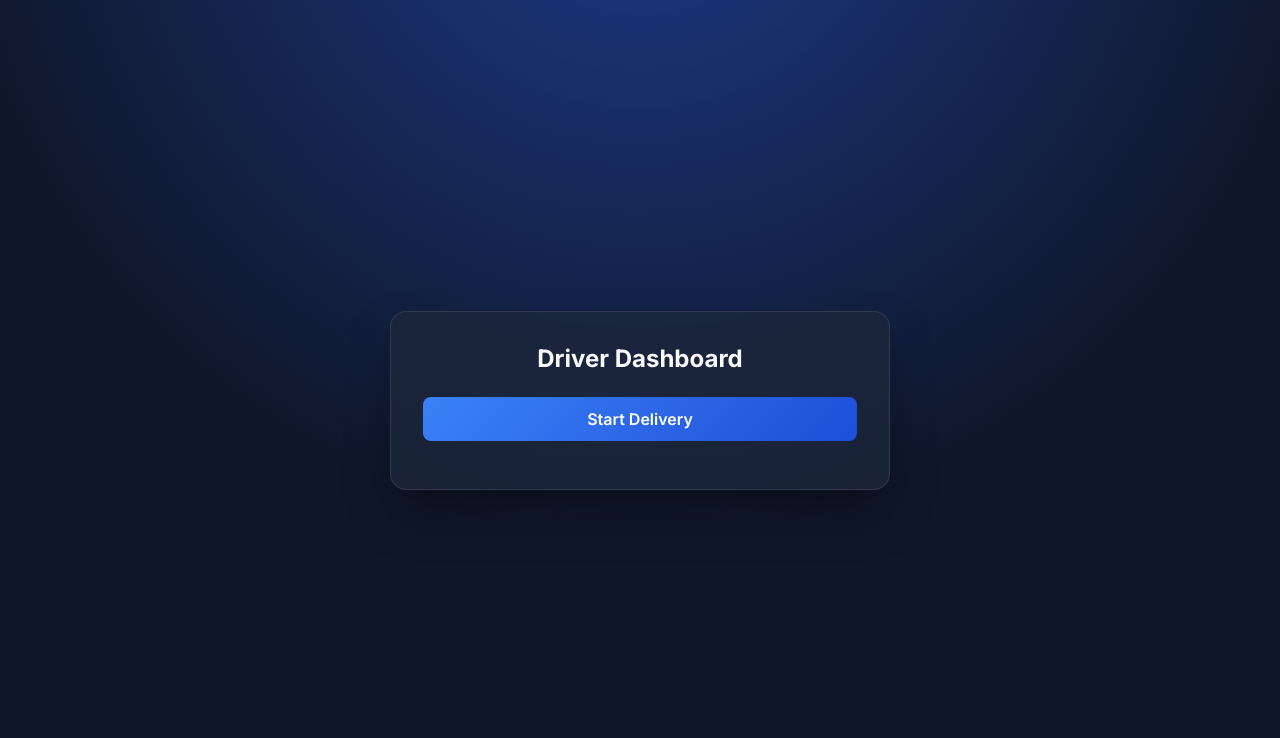
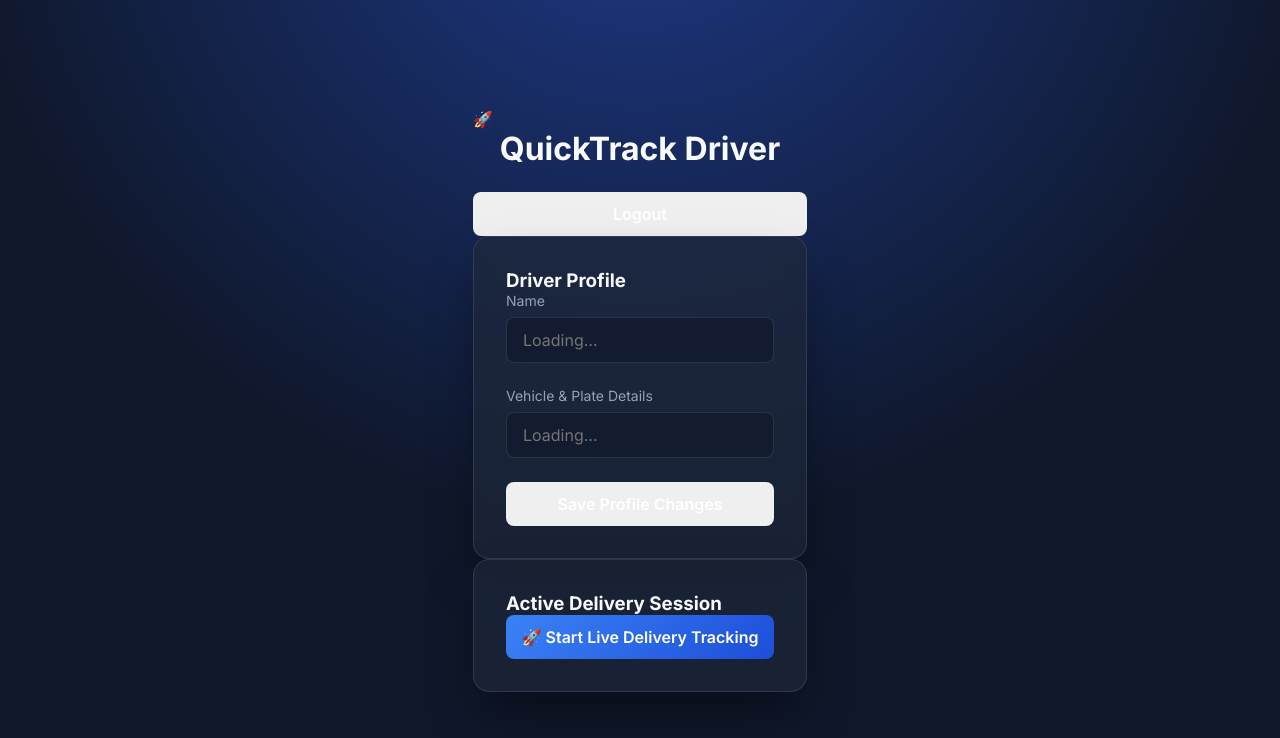
Before and after one commit to s225784318-Vaibhavkumar/QuickTrack_Delivery-Webapp, a website: page public/driver-dashboard.html in a window 1280 px wide. Drawn offline with nearby package versions, Linux system fonts and the light colour scheme; sample sign-in values are in the browser's storage.

Commit message:
updated driver portal

```diff
--- a/public/driver-dashboard.html
+++ b/public/driver-dashboard.html
@@ -5,27 +5,71 @@
     <meta name="viewport" content="width=device-width, initial-scale=1.0">
     <title>QuickTrack - Driver Dashboard</title>
     <link rel="stylesheet" href="/css/style.css">
+    <link href="https://fonts.googleapis.com/css2?family=Inter:wght@300;400;500;600;700&display=swap" rel="stylesheet">
 </head>
-<body>
-    <div class="glass-panel dashboard-container" style="max-width: 500px;">
-        <h2>Driver Dashboard</h2>
+<body class="dark-theme">
+    <!-- WebSocket Connection Status Banner -->
+    <div id="connBanner" class="connection-banner hidden">
+        <span id="connBannerText">⚠️ Connection interrupted. Reconnecting...</span>
+    </div>
 
-        <div id="controls">
-            <button id="startBtn" class="btn btn-primary" style="margin-bottom: 1rem;">Start Delivery</button>
-            <button id="stopBtn" class="btn btn-danger hidden">Complete Delivery</button>
-        </div>
+    <div class="dashboard-wrapper">
+        <header class="app-header">
+            <div class="logo">
+                <span class="icon">🚀</span>
+                <h1>QuickTrack <span class="badge">Driver</span></h1>
+            </div>
+            <button id="logoutBtn" class="btn btn-secondary btn-sm">Logout</button>
+        </header>
 
-        <div id="statusArea" class="hidden" style="margin-top: 1.5rem; text-align: center;">
-            <p>Status: <span class="status-badge" id="statusBadge">Active</span></p>
-            <p style="margin-top: 0.5rem; font-size: 0.875rem; color: var(--text-muted);">
-                Session ID: <span id="sessionDisplay"></span><br>
-                <span style="color: var(--success);">Broadcasting Location...</span>
-            </p>
-            <div style="margin-top: 1rem; padding: 1rem; background: rgba(0,0,0,0.2); border-radius: 8px;">
-                <p style="font-size: 0.8rem; color: #cbd5e1;">Give this link to the customer:</p>
-                <a id="customerLink" href="#" target="_blank" style="color: var(--primary); font-size: 0.8rem; word-break: break-all;"></a>
-            </div>
-        </div>
+        <main class="dashboard-grid">
+            <!-- Driver Profile Panel -->
+            <section class="glass-panel profile-card">
+                <h3>Driver Profile</h3>
+                <div class="profile-details">
+                    <div class="form-group">
+                        <label for="driverName">Name</label>
+                        <input type="text" id="driverName" class="form-input" placeholder="Loading...">
+                    </div>
+                    <div class="form-group">
+                        <label for="vehicleInfo">Vehicle & Plate Details</label>
+                        <input type="text" id="vehicleInfo" class="form-input" placeholder="Loading...">
+                    </div>
+                    <button id="updateProfileBtn" class="btn btn-secondary btn-block">Save Profile Changes</button>
+                    <p id="profileStatus" class="status-msg hidden"></p>
+                </div>
+            </section>
+
+            <!-- Delivery Controls Panel -->
+            <section class="glass-panel control-card">
+                <h3>Active Delivery Session</h3>
+
+                <div id="controls" class="control-actions">
+                    <button id="startBtn" class="btn btn-primary btn-lg btn-block">🚀 Start Live Delivery Tracking</button>
+                    <button id="stopBtn" class="btn btn-danger btn-lg btn-block hidden">🛑 Complete & Stop Delivery</button>
+                </div>
+
+                <div id="statusArea" class="status-details hidden">
+                    <div class="status-indicator">
+                        <span class="status-badge" id="statusBadge">Active</span>
+                    </div>
+
+                    <div class="session-info">
+                        <p class="label">Session ID</p>
+                        <code id="sessionDisplay">-</code>
+
+                        <p class="label margin-top">Broadcast Status</p>
+                        <span class="status-pulse-green">● Streaming Location Live</span>
+                    </div>
+
+                    <div class="customer-link-box">
+                        <p class="link-label">Customer Tracking Link</p>
+                        <a id="customerLink" href="#" target="_blank" class="tracking-link"></a>
+                        <p class="link-help">Copy and send this link to the customer to track in real-time.</p>
+                    </div>
+                </div>
+            </section>
+        </main>
     </div>
 
     <script src="/socket.io/socket.io.js"></script>
```
